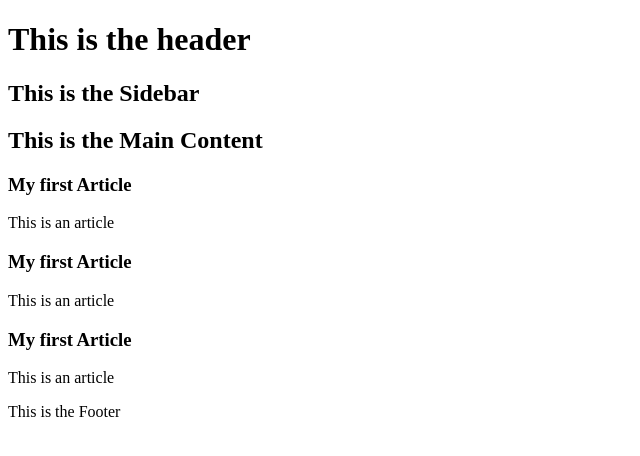
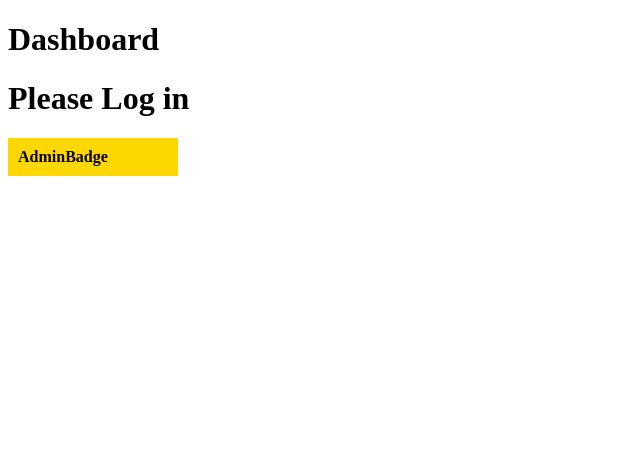
Before and after one commit to shrutipanday25-ui/my-react-app, a React (Vite) app: page / in a window 1280 px wide. Shown: the top 456 px of the page, without its empty margins (0-640 px from the left). Built offline with nearby package versions, Linux system fonts and the light colour scheme.

Commit message:
Day 7 Conditional Rendering

```diff
--- /dev/null
+++ b/src/AdminBadge.jsx
@@ -0,0 +1,16 @@
+function AdminBadge({superAdmin}){
+    return(
+        <div
+            style={{
+                backgroundColor:superAdmin?"gold":"silver",
+                padding:"10px",
+                width:"150px",
+                marginTop:"10px"
+
+            }}
+            >
+            <strong>AdminBadge</strong>
+        </div>
+    );
+}
+export default AdminBadge;
--- a/src/App.jsx
+++ b/src/App.jsx
@@ -1,16 +1,18 @@
-import Header from "./components/Header";
-import Sidebar from "./components/Sidebar";
-import Main from "./components/Main";
-import Footer from "./components/Footer";
+import Dashboard from "./Dashboard";
 
-function App (){
-  return(
-    <div>
-      <Header/>
-      <Sidebar/>
-      <Main/>
-      <Footer/>
-    </div>
-  );
+function App(){
+
+    return(
+<div>
+  <h1> Dashboard</h1>
+
+  <Dashboard
+  isLoogedIn={true}
+  isAdmin={true}
+  hasError={false}
+  />
+</div>
+    )
+
 }
 export default App;
--- /dev/null
+++ b/src/Dashboard.jsx
@@ -0,0 +1,21 @@
+import AdminBadge from "./AdminBadge";
+
+function Dashboard({ isLoggedIn, isAdmin, hasError }) {
+  if (hasError) {
+    return <h1>Something went wrong!</h1>;
+  }
+
+  return (
+    <div>
+      {isLoggedIn ? (
+        <h1>Welcome back</h1>
+      ) : (
+        <h1>Please Log in</h1>
+      )}
+
+      {isAdmin && <AdminBadge superAdmin={true} />}
+    </div>
+  );
+}
+
+export default Dashboard;
```
